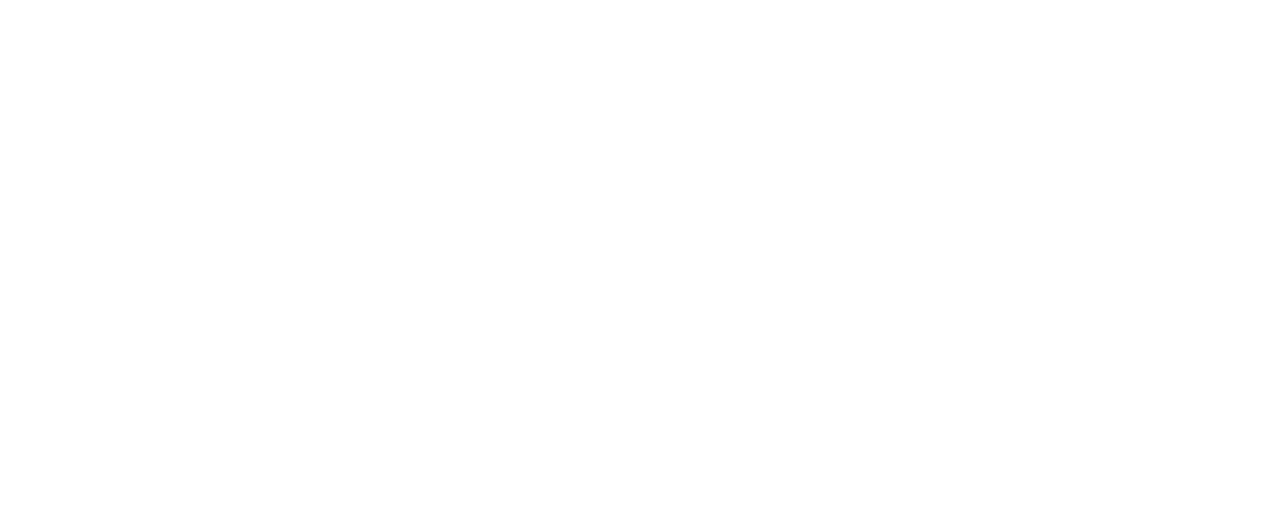
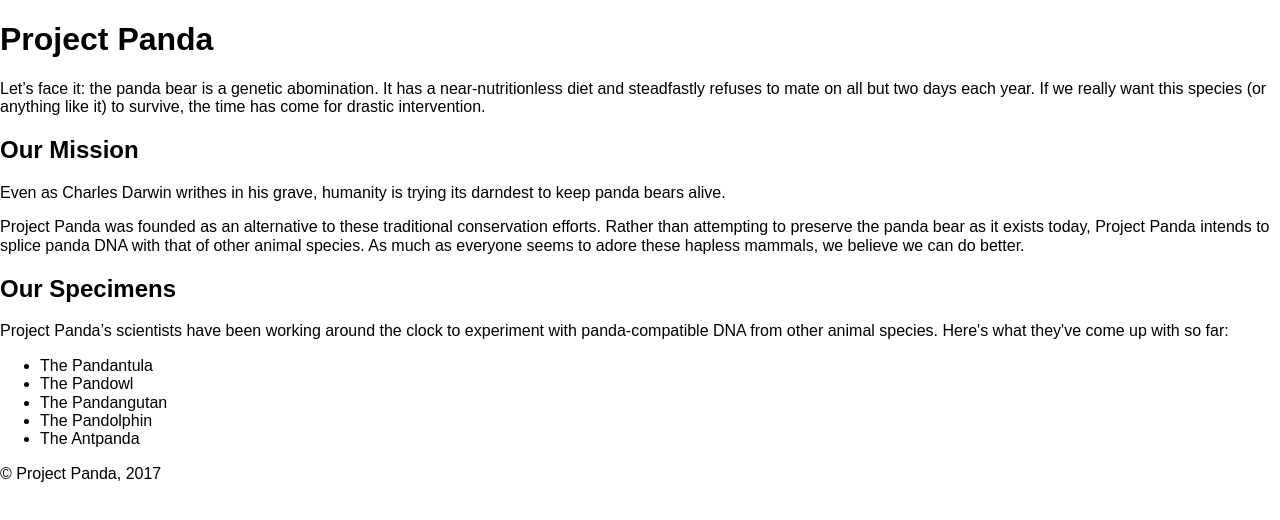
Before and after one commit to amarhefka/hw_listeners_marhefka_alex, a plain HTML site: page index.html in a window 1280 px wide. Drawn offline with Linux system fonts and the light colour scheme.

Commit message:
Add HTML content

```diff
--- a/index.html
+++ b/index.html
@@ -2,16 +2,37 @@
 <html lang="en">
 <head>
     <meta charset="utf-8">
-    <title></title>
+    <title>Custom</title>
     <meta name="description" content="">
-
     <link rel="stylesheet" href="css/vendor/normalize.min.css">
     <link rel="stylesheet" href="css/main.css">
 </head>
 <body>
-
-
-
+    <header>
+        <h1>Project Panda</h1>
+        <p>Let’s face it: the panda bear is a genetic abomination. It has a near-nutritionless diet and steadfastly refuses to mate on all but two days each year. If we really want this species (or anything like it) to survive, the time has come for drastic intervention.</p>
+    </header>
+    <main>
+        <article>
+            <h2>Our Mission</h2>
+            <p>Even as Charles Darwin writhes in his grave, humanity is trying its darndest to keep panda bears alive.</p>
+            <p>Project Panda was founded as an alternative to these traditional conservation efforts. Rather than attempting to preserve the panda bear as it exists today, Project Panda intends to splice panda DNA with that of other animal species. As much as everyone seems to adore these hapless mammals, we believe we can do better.</p>
+        </article>
+        <article>
+            <h2>Our Specimens</h2>
+            <p>Project Panda’s scientists have been working around the clock to experiment with panda-compatible DNA from other animal species. Here's what they've come up with so far:</p>
+            <ul>
+                <li>The Pandantula</li>
+                <li>The Pandowl</li>
+                <li>The Pandangutan</li>
+                <li>The Pandolphin</li>
+                <li>The Antpanda</li>
+            </ul>
+        </article>
+    </main>
+    <footer>
+        <p>© Project Panda, 2017</p>
+    </footer>
     <script src="js/main.js"></script>
 </body>
 </html>
```
